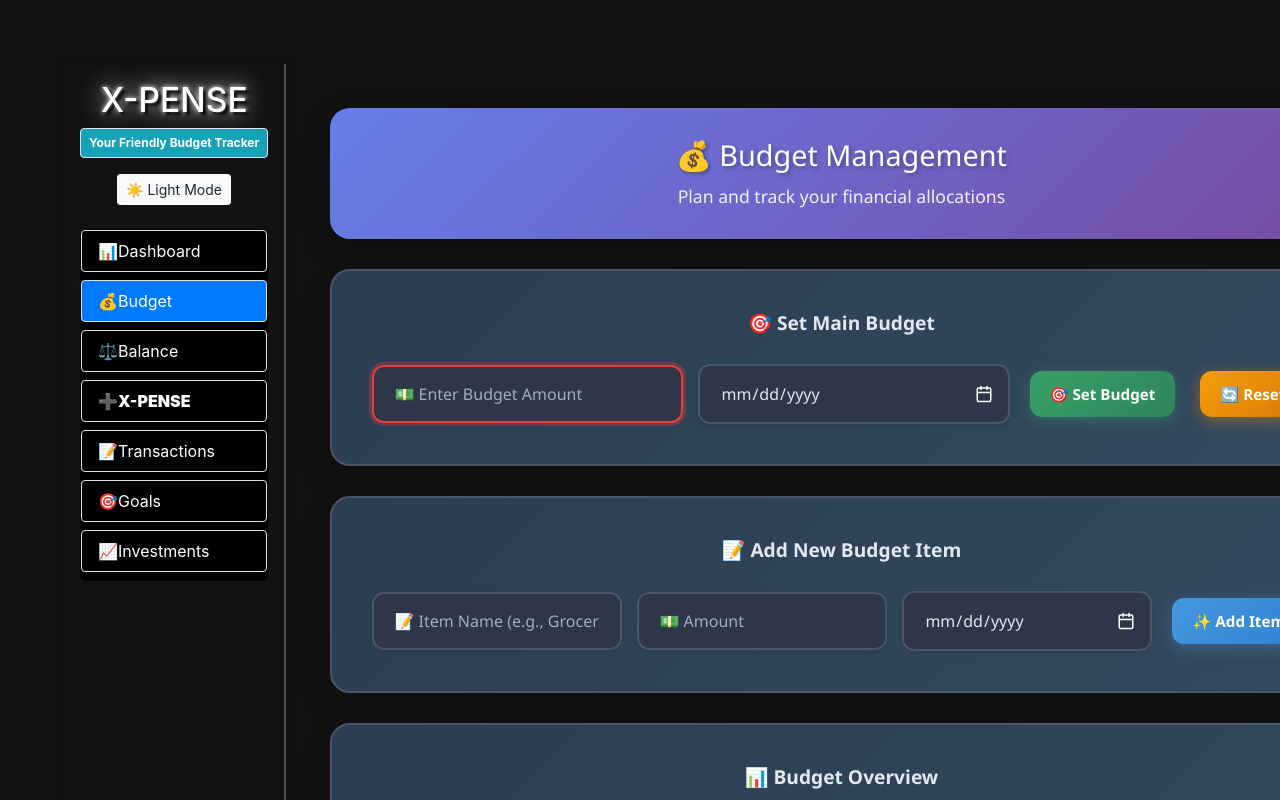
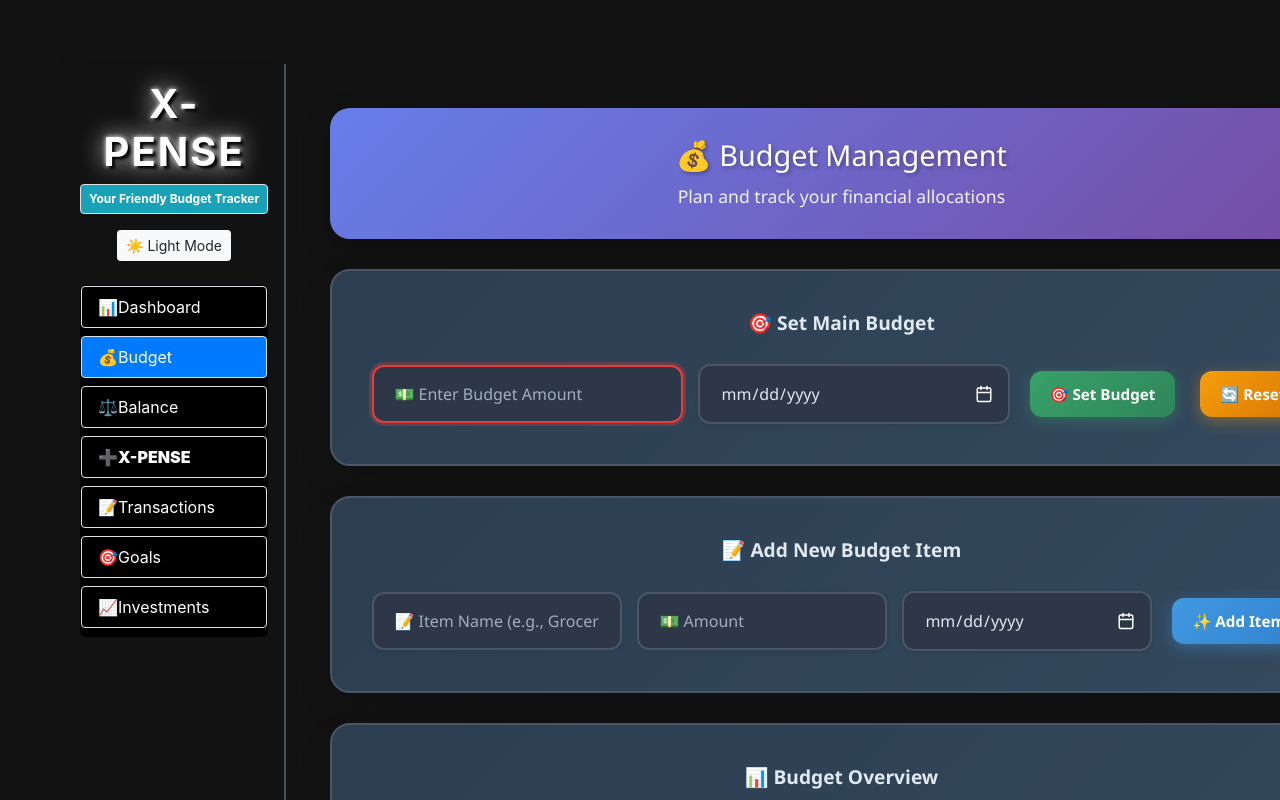
Before and after one commit to marlonmunoz/x-pense-app, a React (Vite) app in the folder Client/: page /budget in a window 1280 px wide. Shown: the top 800 px of the page. Built offline with nearby package versions, Linux system fonts and the light colour scheme; no server answers.

Commit message:
X-PENSE logo resized

```diff
--- a/Client/src/components/App.jsx
+++ b/Client/src/components/App.jsx
@@ -335,12 +335,15 @@ function AppContent(props) {
             }}
           >
             <div className="text-center mb-4">
-              <h3>
+              <h1>
                 <span
                   className='app-title metallic-shadow'
                   style={{
                     cursor: 'pointer',
-                    transition: 'all 0.3s ease'
+                    transition: 'all 0.3s ease',
+                    fontSize: '2.5rem',
+                    fontWeight: 'bold',
+                    letterSpacing: '2px'
                   }}
                   onMouseEnter={(e) => {
                     e.target.style.transform = 'scale(1.1)';
@@ -354,7 +357,7 @@ function AppContent(props) {
                 >
                   X-PENSE
                 </span>
-              </h3>
+              </h1>
               <p>
                 <span
                   className='badge badge-info border p-2'
```
